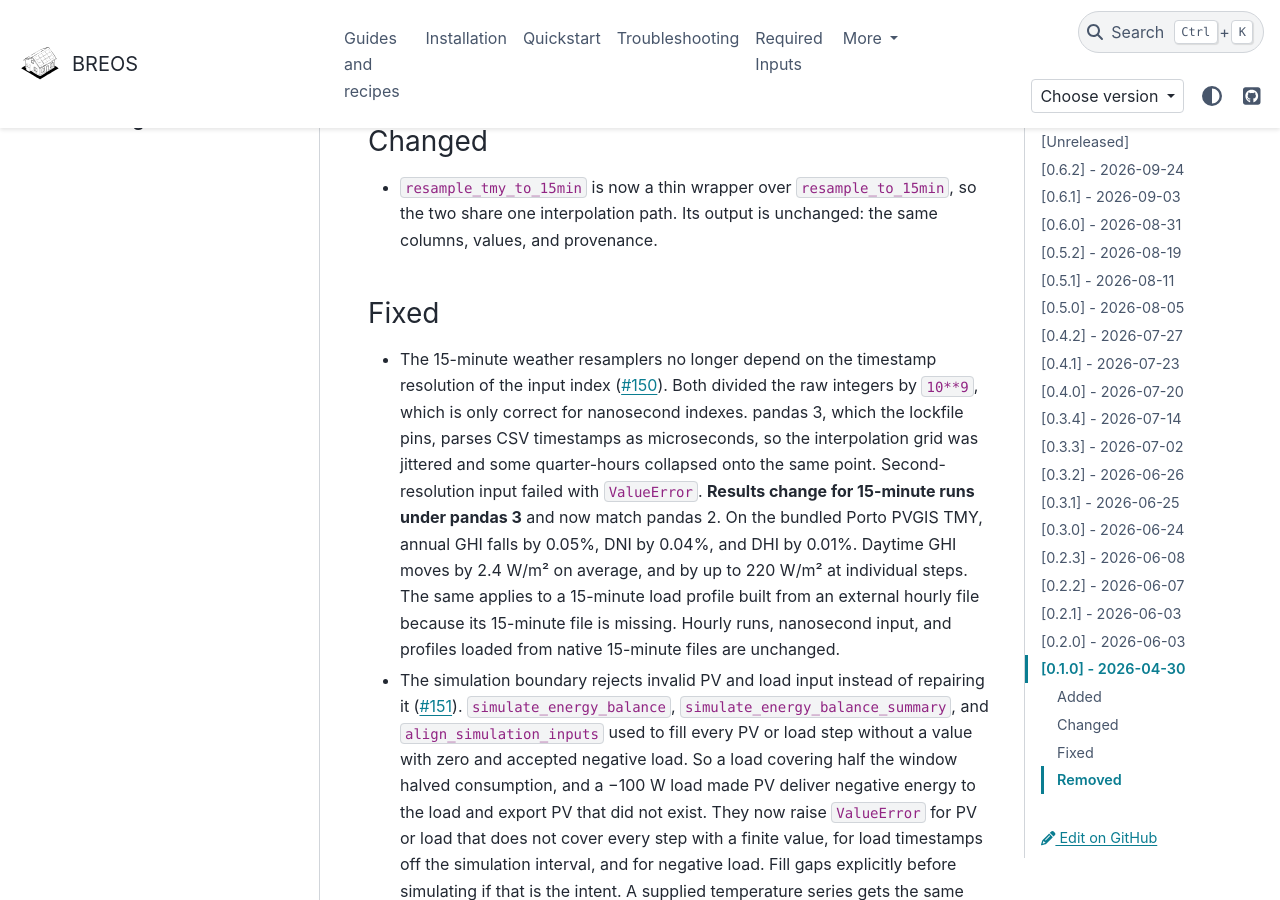
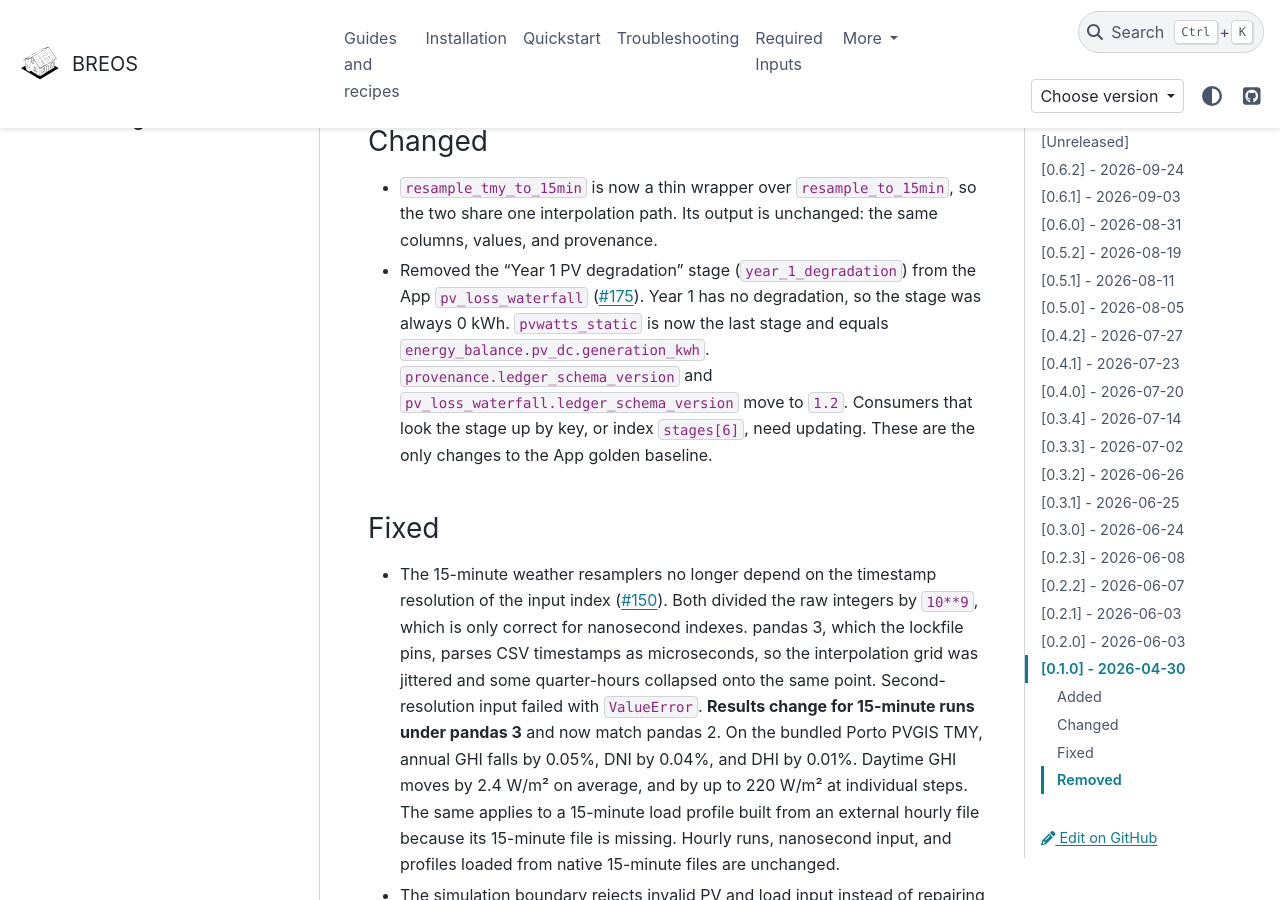
Before and after one commit to Str4vinci/breos, a Sphinx documentation site: the page built from docs/changelog.md, in a window 1280 px wide and 900 px high, scrolled down 608 px. Built offline with Sphinx 7.4.7 and the PyData theme 0.15.4, drawn with Linux system fonts in a browser that asks for light colours; comment, search, counter and statistics services are not loaded; some of the changed text lies outside the part shown.

Commit message:
fix: drop the always-zero year-1 degradation stage from the PV loss waterfall
Module age is counted at the start of each year, so year 1 has no PV degradation and the year_1_degradation stage was always 0 kWh. Remove it, leaving pvwatts_static as the last stage, bump LEDGER_SCHEMA_VERSION to 1.2, and update the App golden baseline, which changes only in that stage and the schema version.

```diff
--- a/CHANGELOG.md
+++ b/CHANGELOG.md
@@ -17,6 +17,14 @@ All notable changes to BREOS are documented here. Format follows [Keep a Changel
 - `resample_tmy_to_15min` is now a thin wrapper over `resample_to_15min`, so
   the two share one interpolation path. Its output is unchanged: the same
   columns, values, and provenance.
+- Removed the "Year 1 PV degradation" stage (`year_1_degradation`) from the
+  App `pv_loss_waterfall` ([#175](https://github.com/Str4vinci/breos/issues/175)).
+  Year 1 has no degradation, so the stage was always 0 kWh.
+  `pvwatts_static` is now the last stage and equals
+  `energy_balance.pv_dc.generation_kwh`. `provenance.ledger_schema_version`
+  and `pv_loss_waterfall.ledger_schema_version` move to `1.2`. Consumers that
+  look the stage up by key, or index `stages[6]`, need updating. These are
+  the only changes to the App golden baseline.
 
 ### Fixed
 - The 15-minute weather resamplers no longer depend on the timestamp resolution
```
Also changed, not shown: other parts of CHANGELOG.md (+2 -3 lines), docs/api/pv.md (+2 -1 lines), docs/getting-started/interpreting-results.md (+3 -1 lines), 8 other files.
